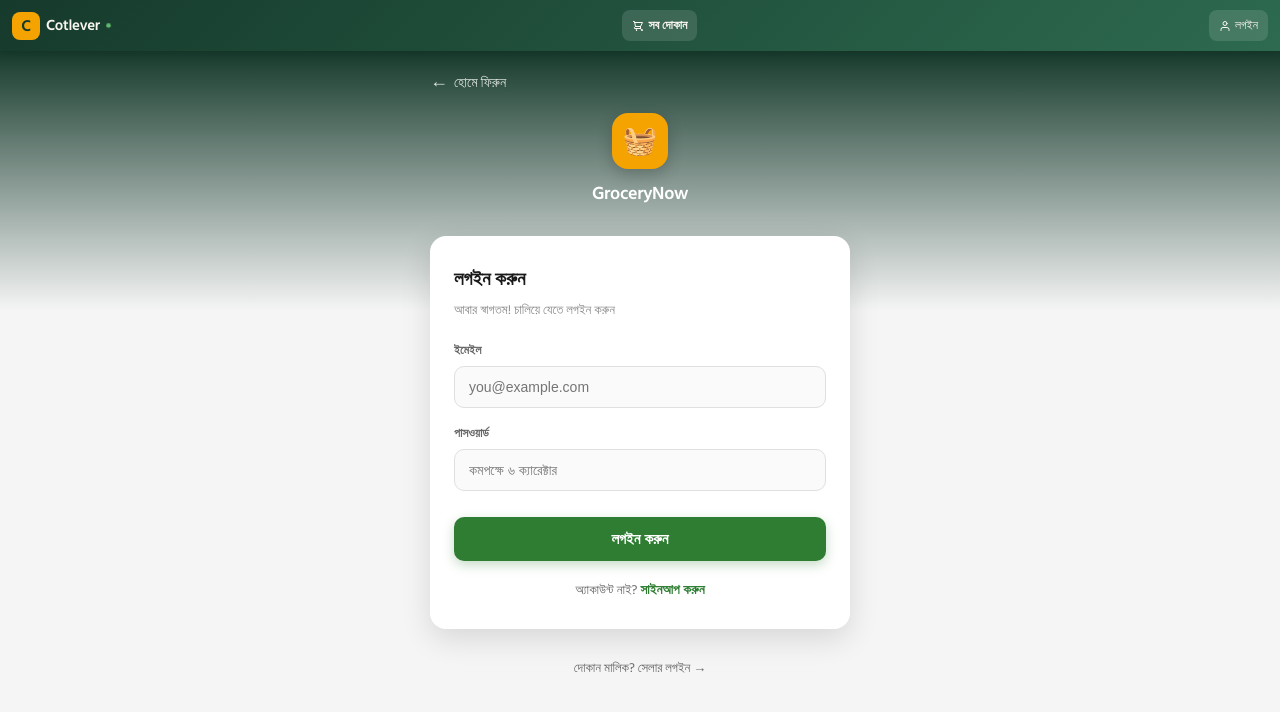
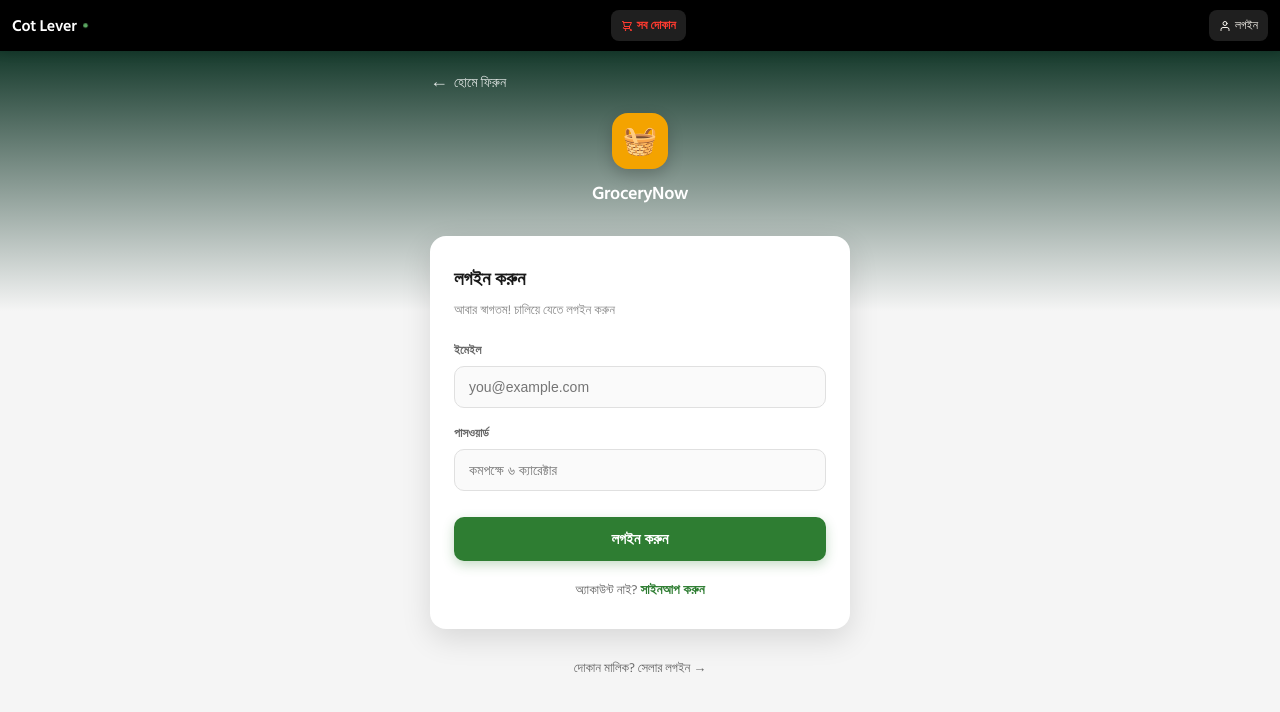
Before and after one commit to cotlevercom-ship-it/grocery-now, a Next.js app: page /login in a window 1280 px wide. Shown: the top 712 px of the page. Built offline with nearby package versions, Linux system fonts and the light colour scheme; no server answers.

Commit message:
Update Navbar.jsx

```diff
--- a/components/Navbar.jsx
+++ b/components/Navbar.jsx
@@ -22,7 +22,7 @@ export default function Navbar() {
   return (
     <>
       <div className="navbar-bar" style={{
-        background: 'linear-gradient(135deg, #163a2c 0%, #2d6a4f 100%)',
+        background: '#000000',
         display: 'flex',
         alignItems: 'center',
         justifyContent: 'space-between',
@@ -34,16 +34,10 @@ export default function Navbar() {
         boxShadow: '0 2px 10px rgba(0,0,0,0.12)',
       }}>
         <Link href="/" style={{ display: 'flex', alignItems: 'center', gap: '6px', minWidth: 0, textDecoration: 'none', flexShrink: 0 }}>
-          <div style={{
-            width: '28px', height: '28px', borderRadius: '8px',
-            background: '#f4a300', display: 'flex', alignItems: 'center',
-            justifyContent: 'center', fontSize: '16px', fontWeight: '800',
-            color: '#163a2c', flexShrink: 0,
-          }}>C</div>
           <span className="navbar-logo-text" style={{
-            color: '#faf7f0', fontWeight: '700', fontSize: '15px',
+            color: '#ffffff', fontWeight: '700', fontSize: '16px',
             letterSpacing: '-0.02em', whiteSpace: 'nowrap',
-          }}>Cotlever</span>
+          }}>Cot Lever</span>
           <span style={{
             width: '5px', height: '5px', borderRadius: '50%',
             background: '#7ee787', flexShrink: 0,
@@ -55,7 +49,7 @@ export default function Navbar() {
           display: 'flex', alignItems: 'center', gap: '4px',
           background: 'rgba(255,255,255,0.12)', border: 'none',
           borderRadius: '8px', padding: '6px 10px', cursor: 'pointer',
-          color: '#faf7f0', fontSize: '12px', fontWeight: '600',
+          color: '#ff3b30', fontSize: '12px', fontWeight: '600',
           textDecoration: 'none', whiteSpace: 'nowrap',
         }}>
           <svg width="12" height="12" viewBox="0 0 24 24" fill="none" stroke="currentColor" strokeWidth="2" strokeLinecap="round" strokeLinejoin="round" style={{ flexShrink: 0 }}>
```
